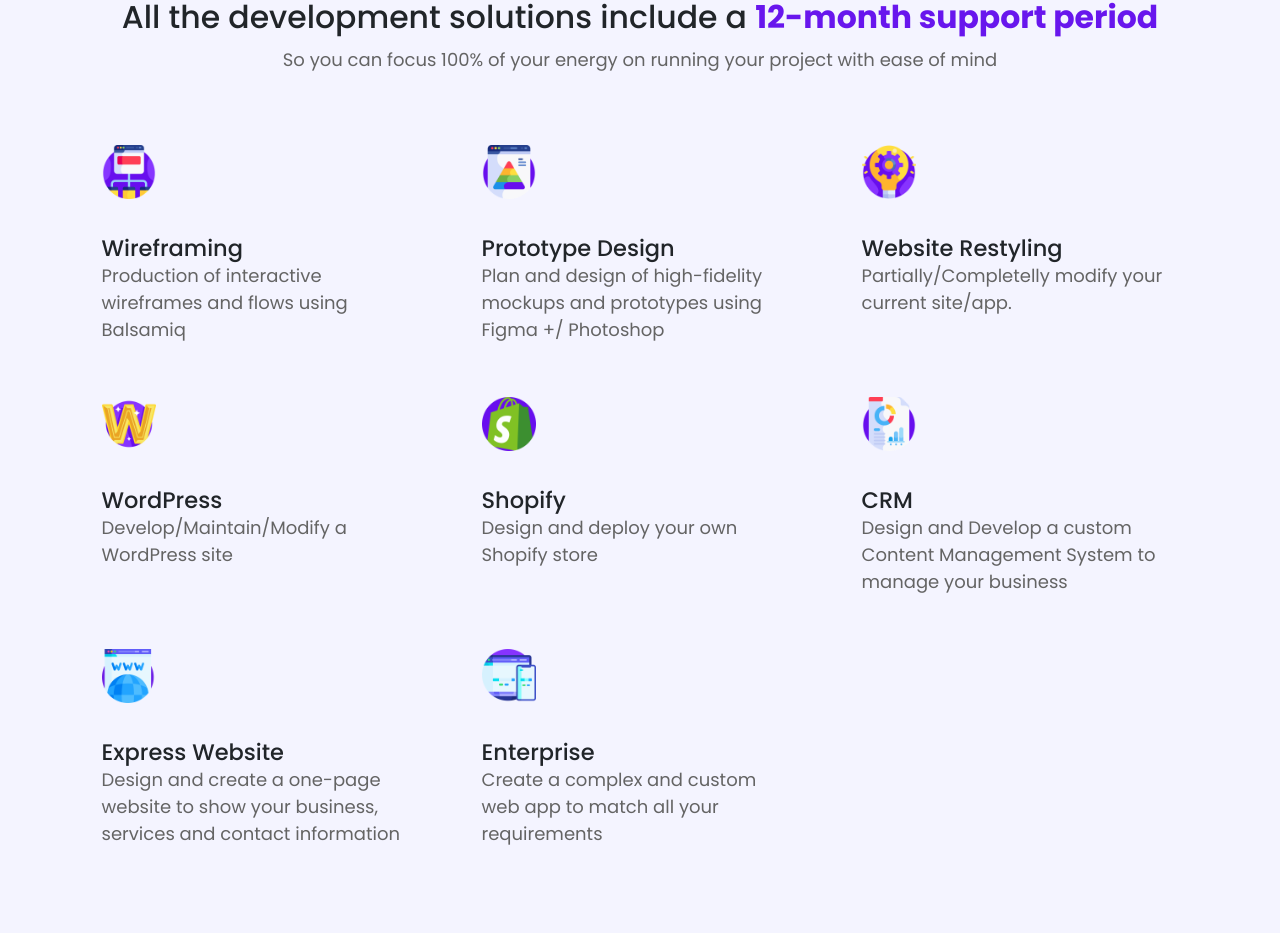
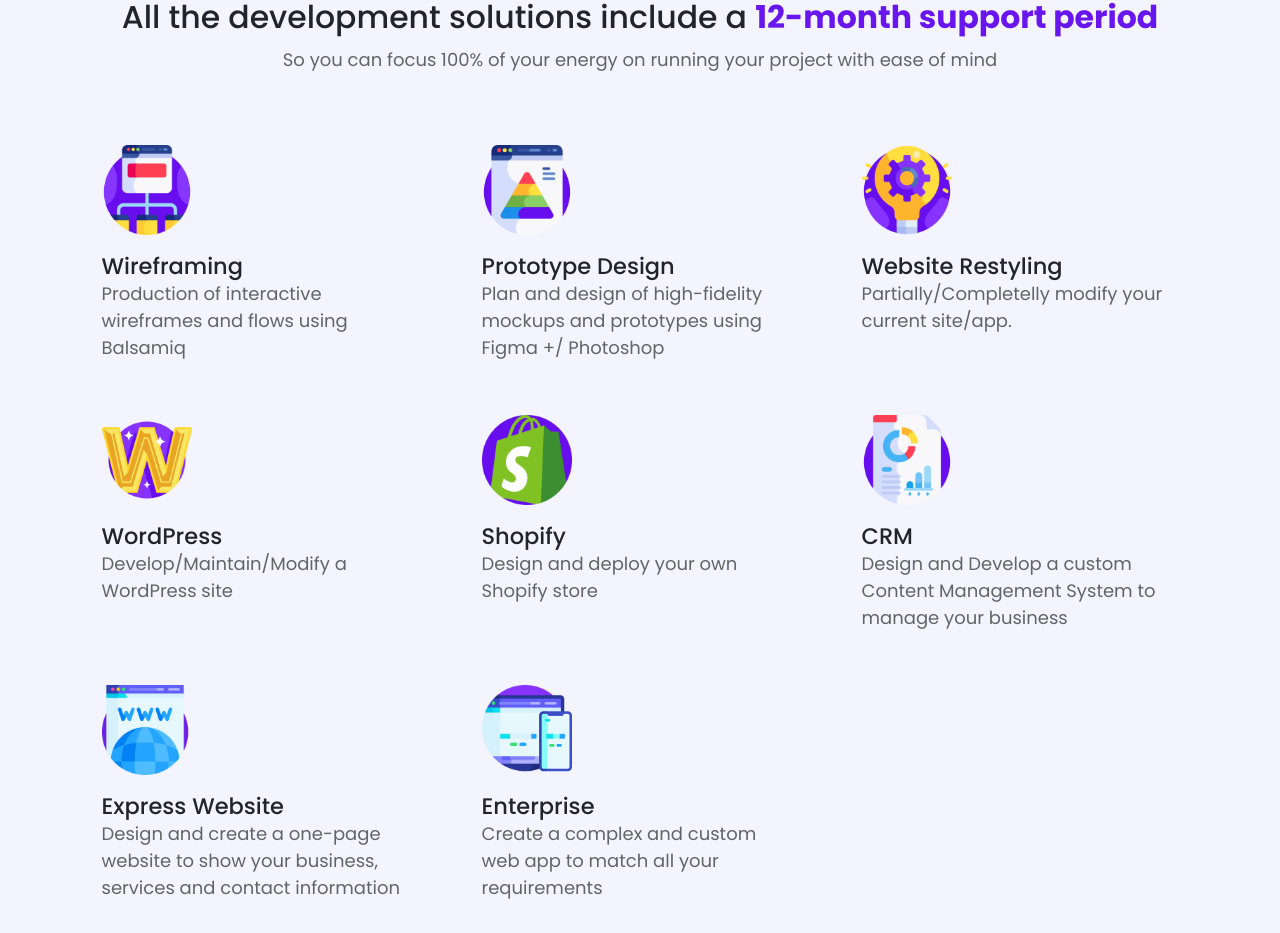
Before and after one commit to bryancodesjs/my-portfolio-page, an Angular app in the folder portfolio/: page / in a window 1280 px wide. Shown: the part 953-1886 px from the top of the page. Built offline with nearby package versions, Linux system fonts and the light colour scheme.

Commit message:
readjusted the alignment of the icon for the service cards

```diff
--- a/portfolio/src/app/app.component.html
+++ b/portfolio/src/app/app.component.html
@@ -95,8 +95,9 @@
     <div class="row mt-5">
       <div class="col-md-6 col-lg-4 " *ngFor="let i of servicios">
         <div class="d-flex flex-wrap service">
-          <img class="p-3" [src]=" 'assets/img/services/' + i.icon + '.png' " alt="">
+          <!-- <img class="p-3" [src]=" 'assets/img/services/' + i.icon + '.png' " alt=""> -->
           <div class="text-left p-3">
+            <img class="mb-3" [src]=" 'assets/img/services/' + i.icon + '.png' " alt="">
             <h5 class="mb-0">{{i.servicio}}</h5>
             <p>{{i.descripcion}}</p>
           </div>
```
